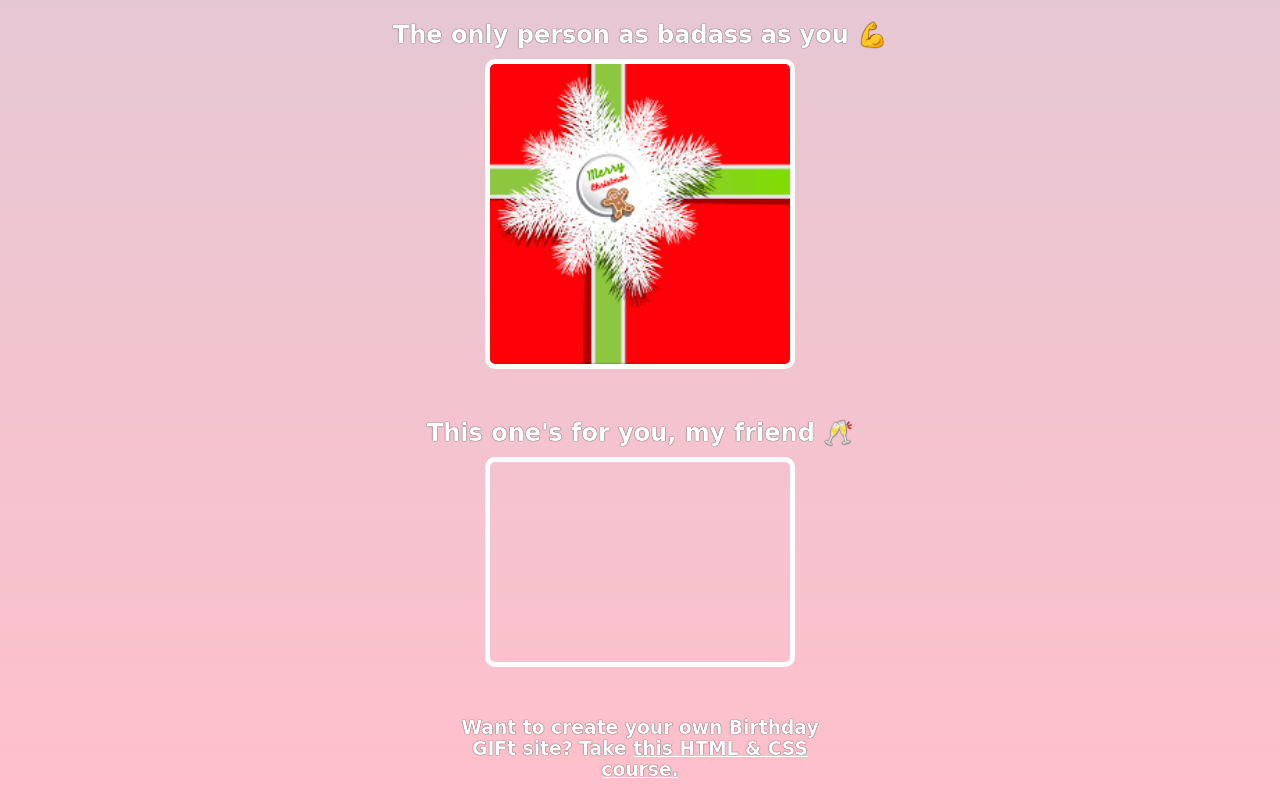
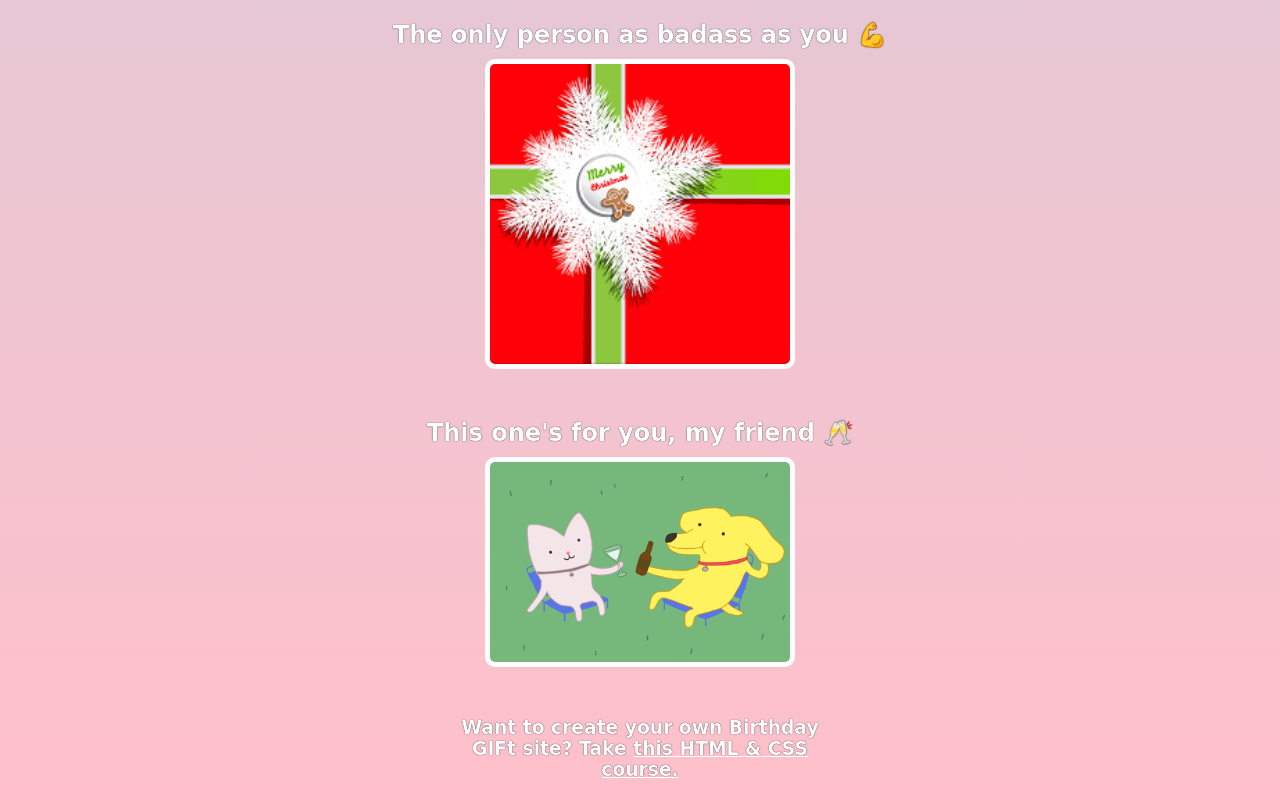
Before and after one commit to linhddd/kens-birthday, a plain HTML site: page index.html in a window 1280 px wide. In both pictures the pointer is over the element 640 px from the left and 2339 px from the top of the page. Shown: the part 1777-2577 px from the top of the page. Drawn offline with Linux system fonts and the light colour scheme; a web font is replaced by a local one.

Commit message:
Correct image's file path

```diff
--- a/birthday.css
+++ b/birthday.css
@@ -86,5 +86,5 @@ a {
     margin-bottom: 50px;
 }
 #gift-img-cheers:hover {
-    background-image: url("image/cheers.gif");
+    background-image: url("cheers.gif");
 }
```
